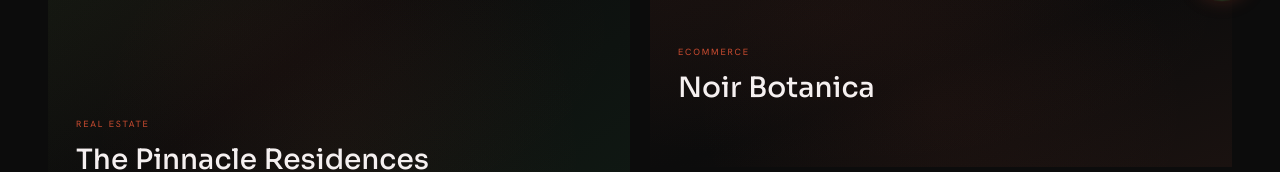
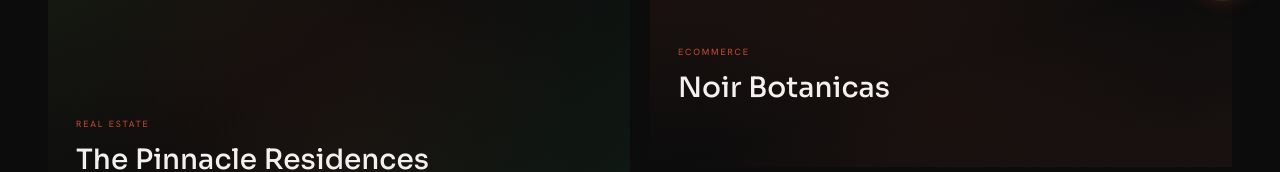
Before and after one commit to sydeam/marktwelve, a Next.js app: page /portfolio in a window 1280 px wide. Shown: the part 774-946 px from the top of the page. Built offline with nearby package versions, Linux system fonts and the light colour scheme.

Commit message:
changes to deploy

```diff
--- a/app/portfolio/page.tsx
+++ b/app/portfolio/page.tsx
@@ -18,7 +18,7 @@ const projects = [
   },
   {
     id: 2,
-    name: 'Noir Botanica',
+    name: 'Noir Botanicas',
     label: 'ECOMMERCE',
     cat: 'ECOMMERCE',
     desc: 'D2C brand elevation through editorial product photography and conversion first store architecture.',
```
